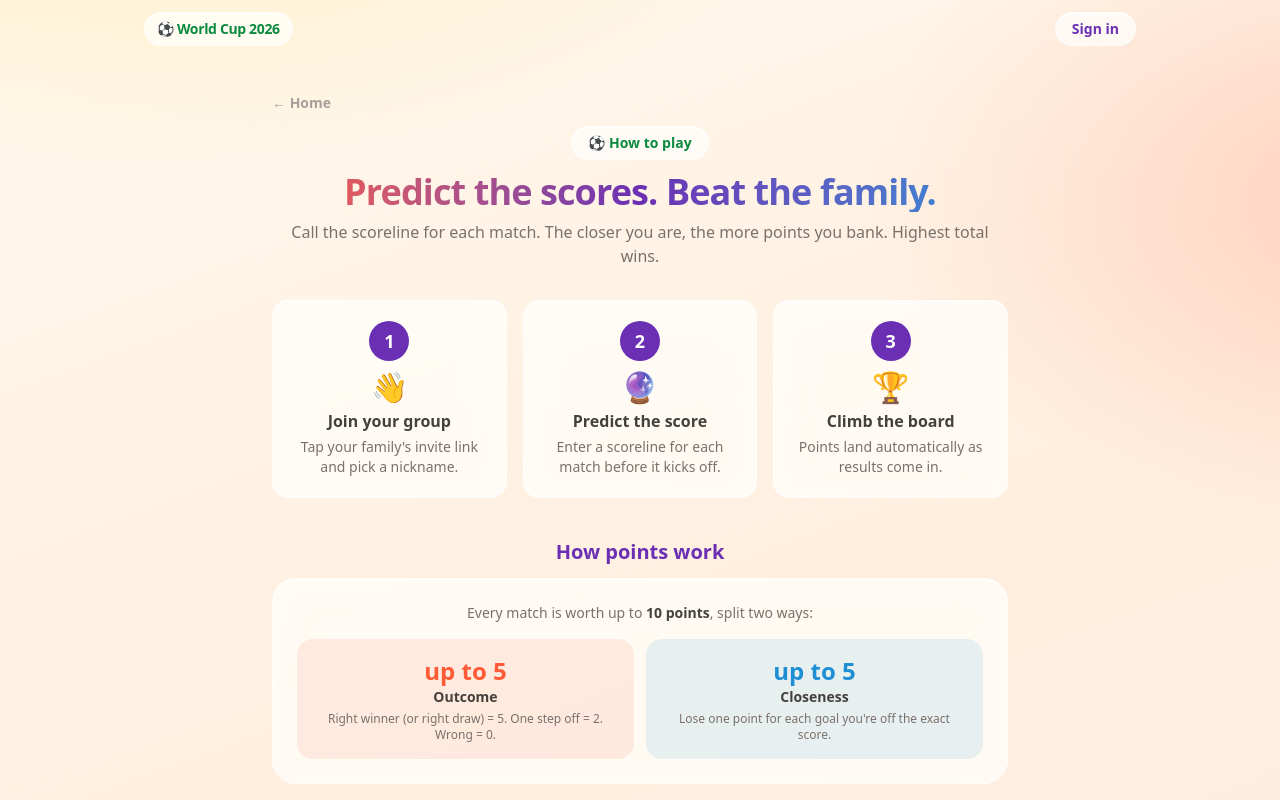
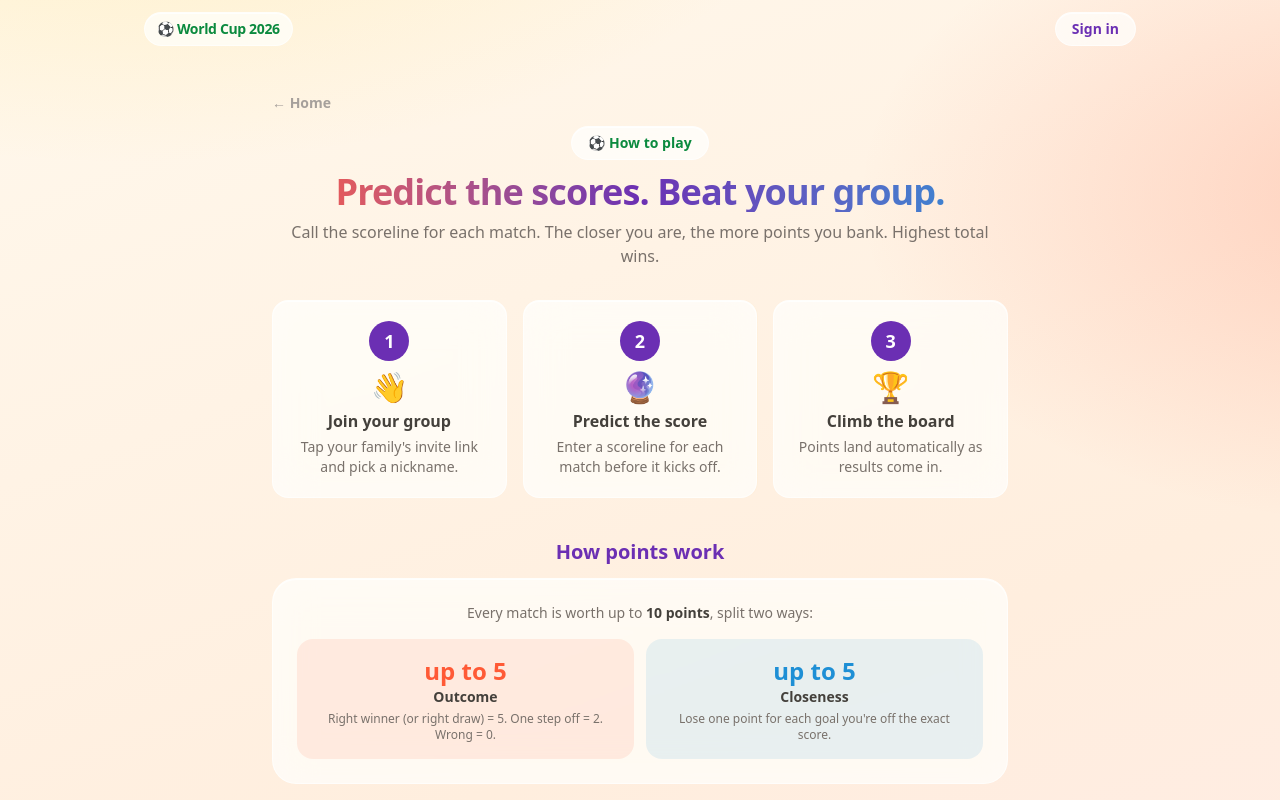
Before and after one commit to Zoher15/WorldCup2026, a Next.js app: page /how-to-play in a window 1280 px wide. Shown: the top 800 px of the page. Built offline with nearby package versions, Linux system fonts and the light colour scheme; no server answers.

Commit message:
How-to-play heading: 'Beat the family' -> 'Beat your group'
Match the app's group concept (and the homepage's 'beat your group').

```diff
--- a/src/app/how-to-play/page.tsx
+++ b/src/app/how-to-play/page.tsx
@@ -43,7 +43,7 @@ export default function HowToPlayPage() {
           ⚽ How to play
         </div>
         <h1 className="mt-3 bg-gradient-to-r from-flame via-grape to-ocean bg-clip-text text-4xl font-black tracking-tight text-transparent">
-          Predict the scores. Beat the family.
+          Predict the scores. Beat your group.
         </h1>
         <p className="mt-2 font-medium text-stone-500 dark:text-stone-300">
           Call the scoreline for each match. The closer you are, the more points
```
